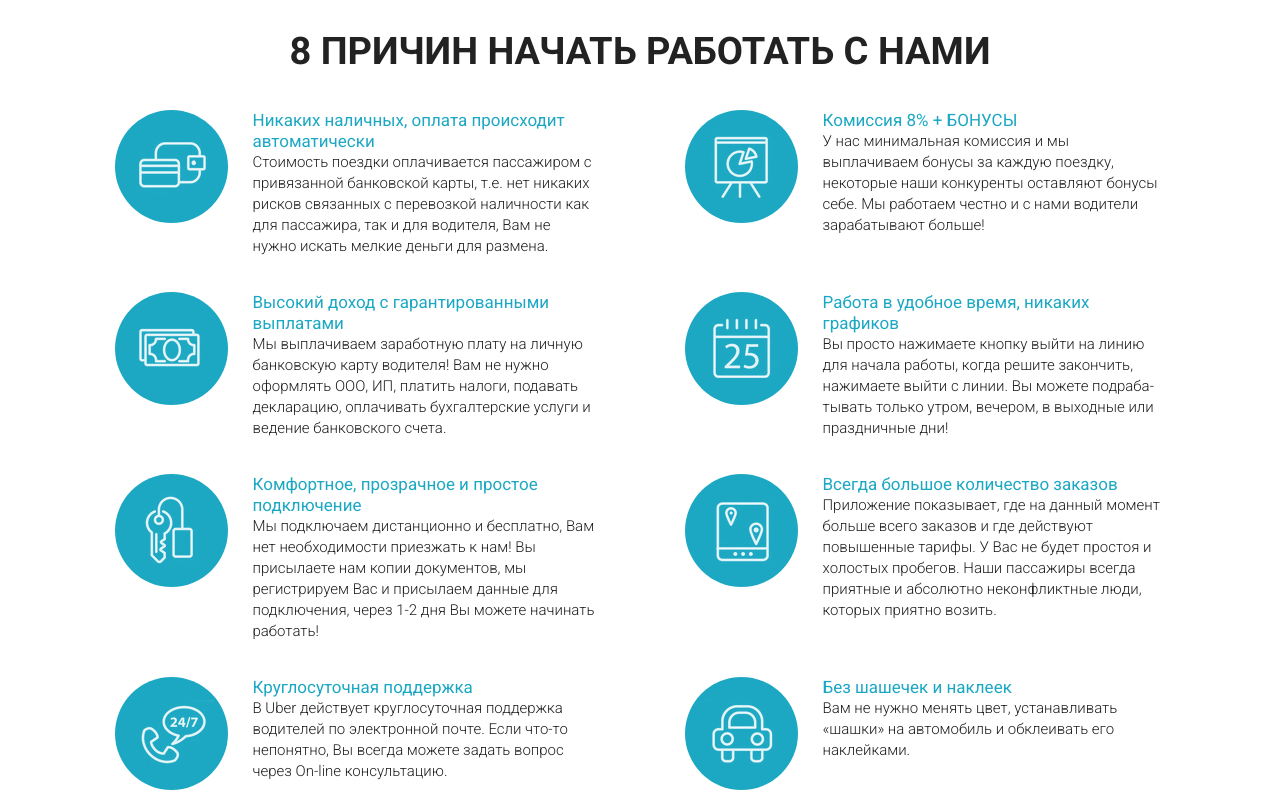
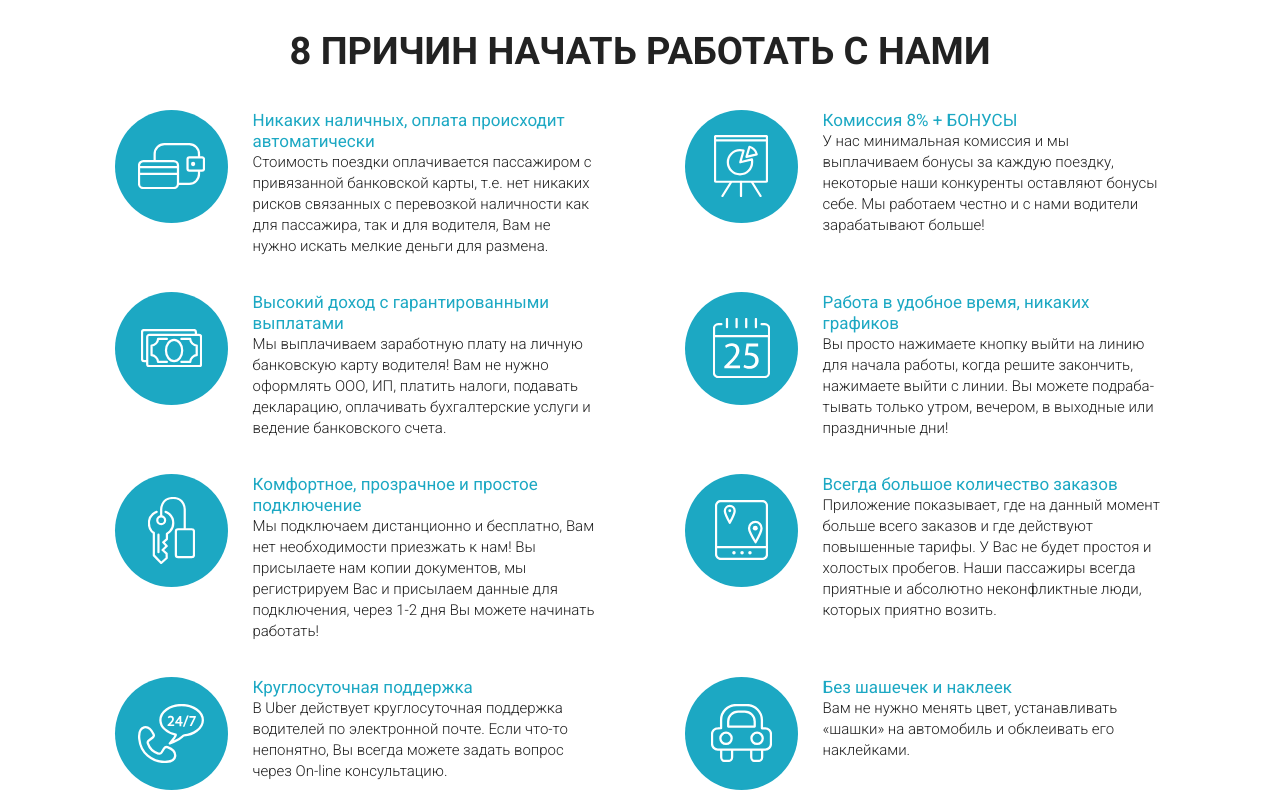
Before and after one commit to IuriiNikitin/Uber, a plain HTML site: page src/index.html in a window 1280 px wide. Shown: the part 900-1700 px from the top of the page. Drawn offline with Linux system fonts and the light colour scheme.

Commit message:
change reason icons on svg

```diff
--- a/src/index.html
+++ b/src/index.html
@@ -69,7 +69,7 @@
             <div class="row">
                 <div class="col-md-6">
                     <div class="reasons_block">
-                        <div class="reasons_round"><img src="img/icons/reason_icons/reason_icon_1.png" alt="reason_icon_1" class="reason_icon"></div>
+                        <div class="reasons_round"><img src="img/icons/reason_icons/reason_icon_1.svg" alt="reason_icon_1" class="reason_icon"></div>
                         <div class="reasons_descr">
                             <div class="reasons_subtitle">Никаких наличных, оплата происходит автоматически</div>
                             <div class="reasons_text">Стоимость поездки оплачивается пассажиром с привязанной банковской карты, т.е. нет никаких рисков связанных с перевозкой наличности как для пассажира, так и для водителя, Вам не нужно искать мелкие деньги для размена.</div>
@@ -79,7 +79,7 @@
                 </div>
                 <div class="col-md-6">
                     <div class="reasons_block">
-                        <div class="reasons_round"><img src="img/icons/reason_icons/reason_icon_2.png" alt="reason_icon_2" class="reason_icon"></div>
+                        <div class="reasons_round"><img src="img/icons/reason_icons/reason_icon_2.svg" alt="reason_icon_2" class="reason_icon"></div>
                         <div class="reasons_descr">
                             <div class="reasons_subtitle">Комиссия 8% + БОНУСЫ</div>
                             <div class="reasons_text">У нас минимальная комиссия и мы выплачиваем бонусы за каждую поездку, некоторые наши конкуренты оставляют бонусы себе. Мы работаем честно и с нами водители зарабатывают больше!</div>
@@ -88,7 +88,7 @@
                 </div>
                 <div class="col-md-6">
                     <div class="reasons_block">
-                        <div class="reasons_round"><img src="img/icons/reason_icons/reason_icon_3.png" alt="reason_icon_3" class="reason_icon"></div>
+                        <div class="reasons_round"><img src="img/icons/reason_icons/reason_icon_3.svg" alt="reason_icon_3" class="reason_icon"></div>
                         <div class="reasons_descr">
                             <div class="reasons_subtitle">Высокий доход с гарантированными выплатами</div>
                             <div class="reasons_text">Мы выплачиваем заработную плату на личную банковскую карту водителя! Вам не нужно оформлять ООО, ИП, платить налоги, подавать декларацию, оплачивать бухгалтерские услуги и ведение банковского счета.</div>
@@ -97,7 +97,7 @@
                 </div>
                 <div class="col-md-6">
                     <div class="reasons_block">
-                        <div class="reasons_round"><img src="img/icons/reason_icons/reason_icon_4.png" alt="reason_icon_4" class="reason_icon"></div>
+                        <div class="reasons_round"><img src="img/icons/reason_icons/reason_icon_4.svg" alt="reason_icon_4" class="reason_icon"></div>
                         <div class="reasons_descr">
                             <div class="reasons_subtitle">Работа в удобное время, никаких графиков</div>
                             <div class="reasons_text">Вы просто нажимаете кнопку выйти на линию для начала работы, когда решите закончить, нажимаете выйти с линии. Вы можете подраба-тывать только утром, вечером, в выходные или праздничные дни! </div>
@@ -106,7 +106,7 @@
                 </div>
                 <div class="col-md-6">
                     <div class="reasons_block">
-                        <div class="reasons_round"><img src="img/icons/reason_icons/reason_icon_5.png" alt="reason_icon_5" class="reason_icon"></div>
+                        <div class="reasons_round"><img src="img/icons/reason_icons/reason_icon_5.svg" alt="reason_icon_5" class="reason_icon"></div>
                         <div class="reasons_descr">
                             <div class="reasons_subtitle">Комфортное, прозрачное и простое подключение</div>
                             <div class="reasons_text">Мы подключаем дистанционно и бесплатно, Вам нет необходимости приезжать к нам! Вы присылаете нам копии документов, мы регистрируем Вас и присылаем данные для подключения, через 1-2 дня Вы можете начинать работать!</div>
@@ -115,7 +115,7 @@
                 </div>
                 <div class="col-md-6">
                     <div class="reasons_block">
-                        <div class="reasons_round"><img src="img/icons/reason_icons/reason_icon_6.png" alt="reason_icon_6" class="reason_icon"></div>
+                        <div class="reasons_round"><img src="img/icons/reason_icons/reason_icon_6.svg" alt="reason_icon_6" class="reason_icon"></div>
                         <div class="reasons_descr">
                             <div class="reasons_subtitle">Всегда большое количество заказов</div>
                             <div class="reasons_text">Приложение показывает, где на данный момент больше всего заказов и где действуют повышенные тарифы. У Вас не будет простоя и холостых пробегов. Наши пассажиры всегда приятные и абсолютно неконфликтные люди, которых приятно возить.</div>
@@ -124,7 +124,7 @@
                 </div>
                 <div class="col-md-6">
                     <div class="reasons_block">
-                        <div class="reasons_round"><img src="img/icons/reason_icons/reason_icon_7.png" alt="reason_icon_7" class="reason_icon"></div>
+                        <div class="reasons_round"><img src="img/icons/reason_icons/reason_icon_7.svg" alt="reason_icon_7" class="reason_icon"></div>
                         <div class="reasons_descr">
                             <div class="reasons_subtitle">Круглосуточная поддержка</div>
                             <div class="reasons_text">В Uber действует круглосуточная поддержка водителей по электронной почте. Если что-то непонятно, Вы всегда можете задать вопрос через On-line консультацию.</div>
@@ -133,7 +133,7 @@
                 </div>
                 <div class="col-md-6">
                     <div class="reasons_block">
-                        <div class="reasons_round"><img src="img/icons/reason_icons/reason_icon_8.png" alt="reason_icon_8" class="reason_icon"></div>
+                        <div class="reasons_round"><img src="img/icons/reason_icons/reason_icon_8.svg" alt="reason_icon_8" class="reason_icon"></div>
                         <div class="reasons_descr">
                             <div class="reasons_subtitle">Без шашечек и наклеек</div>
                             <div class="reasons_text">Вам не нужно менять цвет, устанавливать «шашки» на автомобиль и обклеивать его наклейками.</div>
--- a/src/sass/_general.sass
+++ b/src/sass/_general.sass
@@ -163,6 +163,7 @@ nav
 		height: 113px
 		background: $main_color
 		border-radius: 50%
+
 	&_descr
 		display: block
 		width: 343px
```
Also changed, not shown: src/img/icons/reason_icons/reason_icon_1.png (deleted), src/img/icons/reason_icons/reason_icon_1.svg (added), src/img/icons/reason_icons/reason_icon_2.png (deleted), src/img/icons/reason_icons/reason_icon_2.svg (added), src/img/icons/reason_icons/reason_icon_3.png (deleted), src/img/icons/reason_icons/reason_icon_3.svg (added), src/img/icons/reason_icons/reason_icon_4.png (deleted), src/img/icons/reason_icons/reason_icon_4.svg (added), src/img/icons/reason_icons/reason_icon_5.png (deleted), src/img/icons/reason_icons/reason_icon_5.svg (added), src/img/icons/reason_icons/reason_icon_6.png (deleted), src/img/icons/reason_icons/reason_icon_6.svg (added), src/img/icons/reason_icons/reason_icon_7.png (deleted), src/img/icons/reason_icons/reason_icon_7.svg (added), 2 more files, 1 other file.
